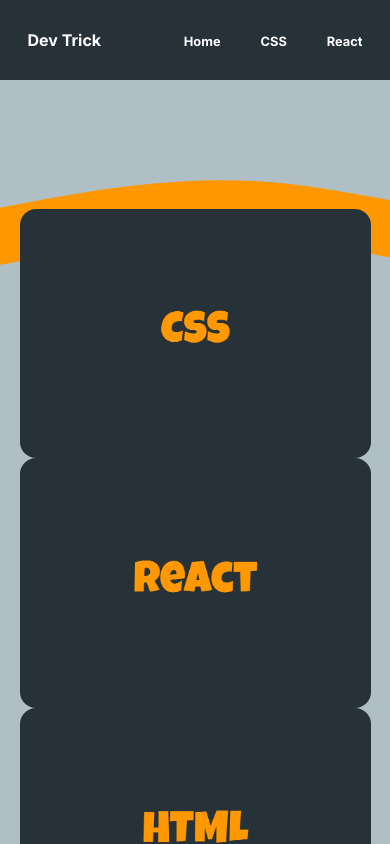
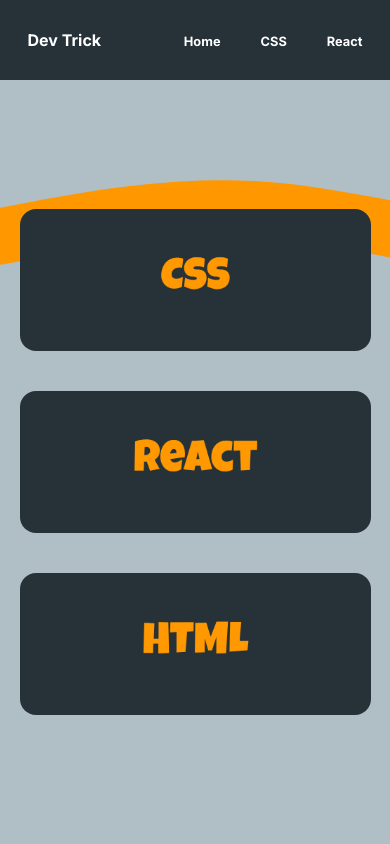
Before and after one commit to CaiqueMorales20/blog-c, a Next.js app: page / in a window 390 px wide. Shown: the top 844 px of the page. Built offline with nearby package versions, Linux system fonts and the light colour scheme.

Commit message:
:bug: fix: Hero mobile

```diff
--- a/app/(Home)/Hero/index.tsx
+++ b/app/(Home)/Hero/index.tsx
@@ -6,7 +6,7 @@ export default function Hero() {
   // Rendering
   return (
     <div className="-mt-20 flex min-h-[100vh] items-center justify-center bg-secondary bg-wave bg-cover px-[5%] pt-20">
-      <div className="h-[60vh] w-full grid-cols-1 grid-rows-none gap-10 md:grid md:grid-cols-3 md:grid-rows-2">
+      <div className="grid h-[60vh] w-full grid-cols-1 grid-rows-none gap-10 md:grid-cols-3 md:grid-rows-2">
         <div className="cursor-pointer overflow-hidden rounded-2xl duration-300 hover:scale-90 md:col-span-2 md:row-span-2">
           <Image
             className="h-full w-full object-cover"
```
